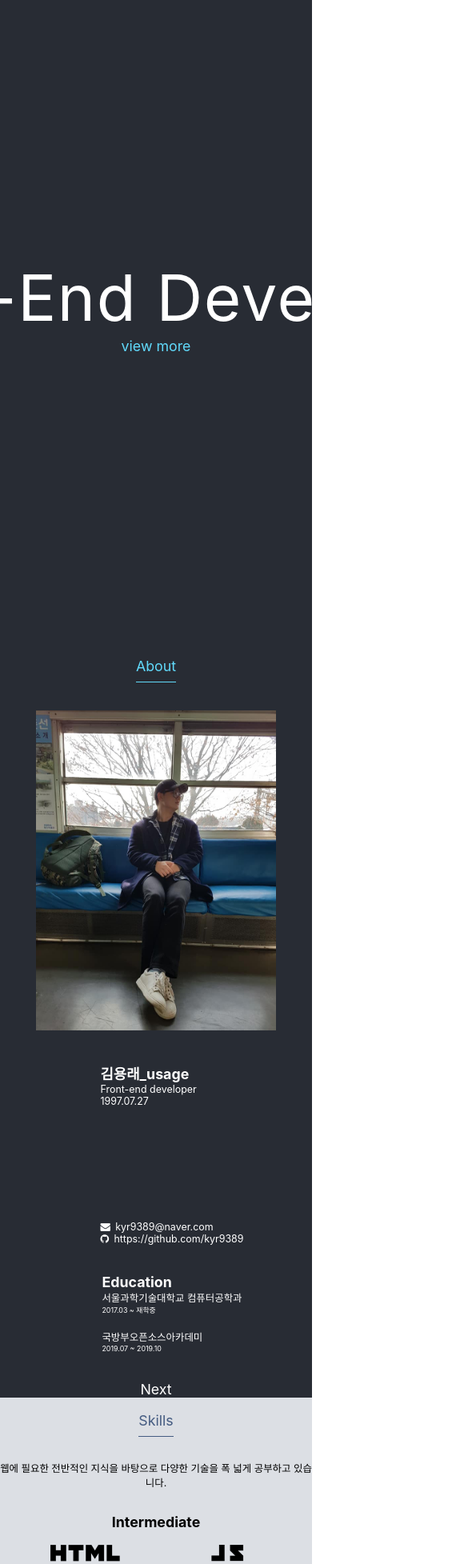
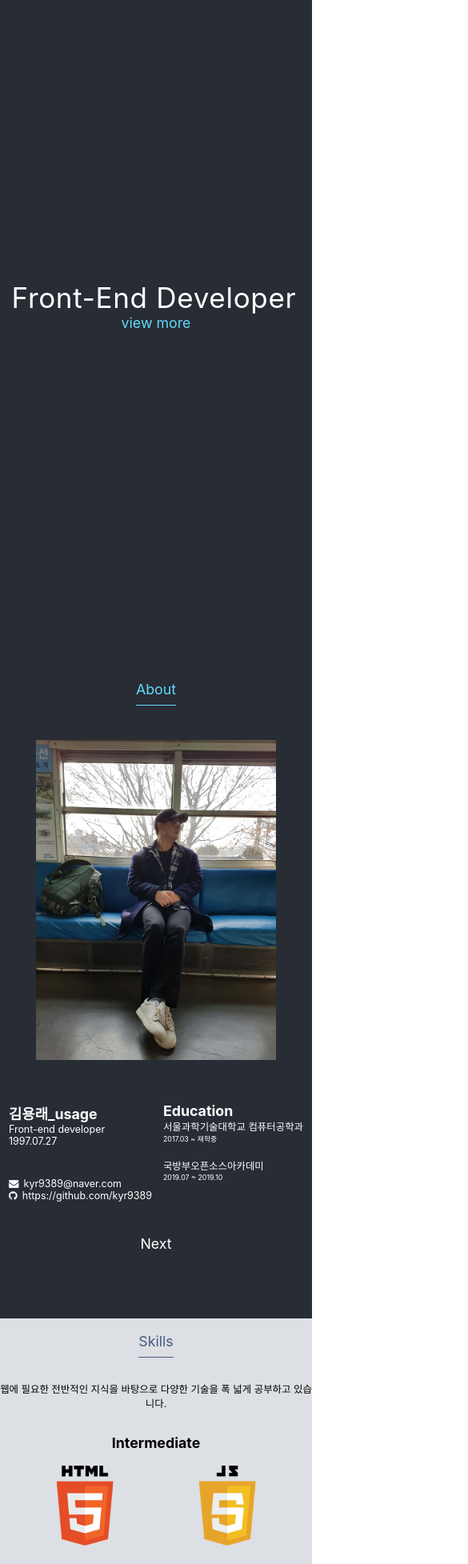
Before and after one commit to usageness/portfolio, a React (Create React App) app: page / in a window 390 px wide. Shown: the part 40-1995 px from the top of the page at 80% size, 585 px wide, since content can reach past the window. Built offline with nearby package versions, Linux system fonts and the light colour scheme.

Commit message:
Responsive design applied
Signed-off-by: Kim YongRae <kyr9389@naver.com>

```diff
--- a/src/App.css
+++ b/src/App.css
@@ -10,6 +10,33 @@
 @media (prefers-reduced-motion: no-preference) {
   .App-logo {
     animation: App-logo-spin infinite 20s linear;
+  }
+}
+
+/* Mobile Device */
+@media screen and (min-width : 300px) and (max-width : 499px) {
+  html {
+    font-size: 7px;
+  }
+}
+
+@media screen and (min-width : 500px) and (max-width : 767px) {
+  html {
+    font-size: 10px;
+  }
+}
+
+/* Tablet Device */
+@media screen and (min-width : 768px) and (max-width : 991px) {
+  html {
+    font-size: 11px;
+  }
+}
+
+/* Desktop Device */
+@media screen and (min-width : 992px) {
+  html {
+    font-size: 12px;
   }
 }
 
@@ -47,10 +74,15 @@ html {
 ul {
   list-style: none;
   margin: 0 auto;
+  padding: 0;
 }
 
 li {
   text-align: left;
+}
+
+img {
+  padding: 0 2rem;
 }
 
 a {
@@ -142,6 +174,7 @@ section_white a {
   display: inline-block;
   text-align: center;
   vertical-align: top;
+  padding: 1rem;
 }
 
 .name {
@@ -183,10 +216,11 @@ section_white a {
 }
 
 .detailSkill {
+  display: inline-block;
   background-color: dodgerblue;
   color: white;
-  padding: .1em .5em;
-  margin: 0 .5em 0 0;
+  padding: .2em .5em;
+  margin: 0 .5em .5em 0;
   border-radius: 5px;
   transition: all ease .2s;
 }
@@ -197,8 +231,16 @@ section_white a {
   transform: scale(1.5);
 }
 
+.mt-3 {
+  margin-top: 3em;
+}
+
 .mt-8 {
   margin-top: 8em;
+}
+
+.mb-3 {
+  margin-bottom: 3em;
 }
 
 @keyframes typing {
--- a/src/App.js
+++ b/src/App.js
@@ -41,9 +41,7 @@ function App() {
                             <li className="name">김용래_usage</li>
                             <li className="description">Front-end developer</li>
                             <li className="description">1997.07.27</li>
-                        </ul>
-                        <ul className="mt-8">
-                            <li className="description"><a href="mailto:kyr9389@naver.com"><i className="fa fa-envelope" aria-hidden="true"></i>kyr9389@naver.com</a></li>
+                            <li className="description mt-3"><a href="mailto:kyr9389@naver.com"><i className="fa fa-envelope" aria-hidden="true"></i>kyr9389@naver.com</a></li>
                             <li className="description"><a href="https://github.com/kyr9389"><i className="fa fa-github" aria-hidden="true"></i>https://github.com/kyr9389</a></li>
                         </ul>
                     </p>
@@ -57,7 +55,7 @@ function App() {
                         </ul>
                     </p>
                 </div>
-                <a href="#skills"> Next </a>
+                <p className="mb-3"> <a href="#skills"> Next </a></p>
             </section>
             <section_white id="skills">
                 <p className="subtitle">Skills</p>
@@ -69,7 +67,7 @@ function App() {
                         <img
                             className='rounded-circle'
                             src={html_icon}
-                            width='150'
+                            width='100'
                             alt='html/css icon'
                         />
                         <p>HTML / CSS</p>
@@ -78,7 +76,7 @@ function App() {
                         <img
                             className='rounded-circle'
                             src={js_icon}
-                            width='150'
+                            width='100'
                             alt='JavaScript icon'
                         />
                         <p>JavaScript</p>
@@ -87,7 +85,7 @@ function App() {
                         <img
                             className='rounded-circle'
                             src={node_icon}
-                            width='150'
+                            width='100'
                             alt='Node.js icon'
                         />
                         <p>Node.js</p>
@@ -99,7 +97,7 @@ function App() {
                         <img
                             className='rounded-circle'
                             src={express_icon}
-                            width='150'
+                            width='100'
                             alt='Express icon'
                         />
                         <p>Express</p>
@@ -108,7 +106,7 @@ function App() {
                         <img
                             className='rounded-circle'
                             src={vue_icon}
-                            width='150'
+                            width='100'
                             alt='Vue.js icon'
                         />
                         <p>Vue.js</p>
@@ -117,13 +115,13 @@ function App() {
                         <img
                             className='rounded-circle'
                             src={react_icon}
-                            width='150'
+                            width='100'
                             alt='React icon'
                         />
                         <p>React</p>
                     </div>
                 </div>
-                <a href="#project"> Next </a>
+                <p className="mb-3"><a href="#project"> Next </a></p>
             </section_white>
             <section_white id="project">
                 <p className="subtitle">Projects</p>
```
